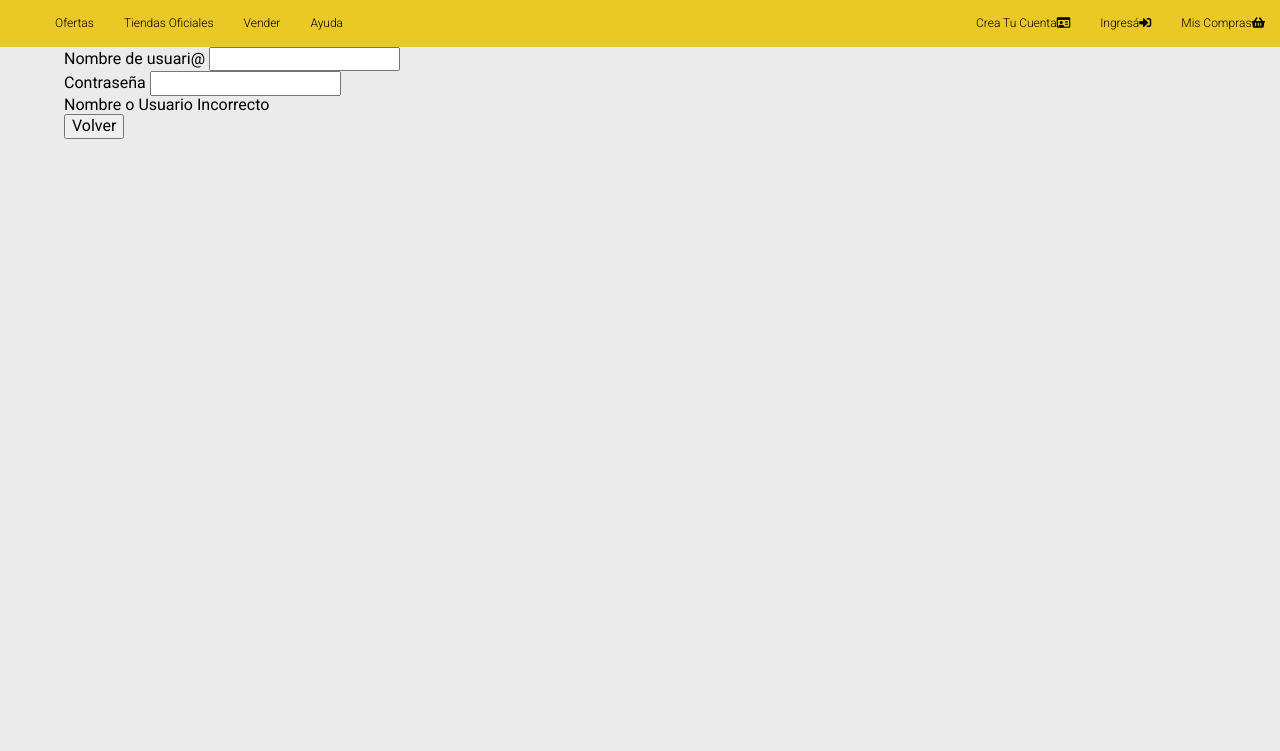
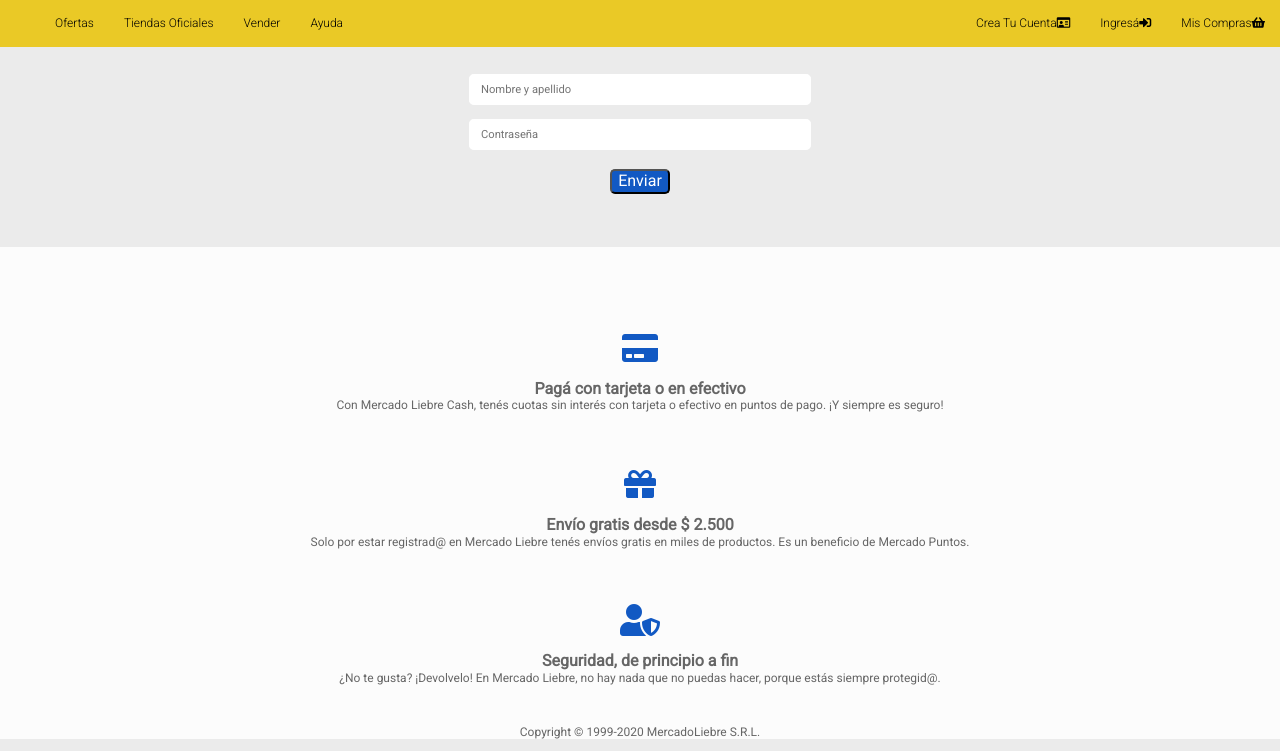
Before and after one commit to francoiturco/mercadoLiebre, a website: page views/login.html in a window 1280 px wide. Shown: the part 91-842 px from the top of the page. Before the commit the page ends 800 px from the top, so only its background shows below. Drawn offline with Linux system fonts and the light colour scheme; files that its build step writes are made by us from their sources.

Commit message:
login funcionando bien

```diff
--- a/public/css/styles.css
+++ b/public/css/styles.css
@@ -147,21 +147,38 @@
     margin-left: 20px;
 }
 
-.main{
-    text-align: center;
+.main-login{
     display: flex;
     justify-content: center;
+    text-align: center;
+}
+
+.main-register{
+    display: flex;
+    justify-content: center;
+    text-align: center;
+}
+
+.formulario-login{
+    display: flex;
+    flex-direction: column;
+    width: 400px;
+    height: 200px;
+    justify-content: center;
+}
+
+.campo-login{
+    height: 45px;
 }
 
 .formulario-registro{
     text-align: center;
-    height: 800px;
     width: 400px;
 }
 
 .campo{
-    margin-top: 15px;
-    margin-bottom: 15px;
+    margin-top: 35px;
+    margin-bottom: 35px;
     border-radius: 10px;
 }
 
@@ -206,6 +223,8 @@
     font-size: 20px;
     color: black;
     font-weight: 500;
+    text-align: justify;
+    margin: 30px;
 }
 
 .label-input{
@@ -214,20 +233,28 @@
     margin: 0;
     border-radius: 5px;
     border: 1px white solid;
-    padding: 5px 10px;
-    width: 100%;
-    max-height: 100px;
-    max-width: 400px;
-    font-size: 60%;
+    padding: 8px 10px;
+    font-size: 70%;
 }
 
 .input-datos{
     align-self: center;
-    width: 20%;
+    width: 80%;
     border: 1px white solid;
     justify-content: space-between;
     margin: 0px;
     padding: 0px;
+}
+
+.input-fecha{
+    background: white;
+    color: #666;
+    margin: 0;
+    border-radius: 5px;
+    border: 1px white solid;
+    padding: 8px 10px;
+    font-size: 70%;
+    width: 85%;
 }
 
 @media (max-width: 360px){
--- a/views/login.html
+++ b/views/login.html
@@ -44,23 +44,45 @@
             <i class="fas fa-bars burger"></i>
         </div>
     </header>
-    <main>
-        <form action="/home" method="GET">
-            <div>
-                <label for="user-name">Nombre de usuari@</label>
-                <input type="text" name="nombreDeUsuario" id="user-name">
+    <main class="main-register">
+        <form class="formulario-login" action="/home" method="GET">
+            <div class="campo-login">
+                <label class="label-input" for="name">
+                <input class="input-datos" type="text" name="nombre" id="name" placeholder="Nombre y apellido">
+                </label>
+            </div>
+            <div class="campo-login">
+                <label class="label-input" for="contraseña">
+                <input class="input-datos" type="password" name="contraseña-usuario" id="contraseña" placeholder="Contraseña">
+                </label>
             </div>
             <div>
-                <label for="contraseña">Contraseña</label>
-                <input type="password" name="contraseña-usuario" id="contraseña">
+                <span class="feedback"></span>
             </div>
-            <div>
-                <span class="feedback">Nombre o Usuario Incorrecto</span>
-            </div>
-            <div>
-                <a href="/home"><button>Volver</button></a>
+            <div class="campo-login">
+                <a class="botton-enviar" href="/home"><button class="buttons-register">Enviar</button></a>
             </div>
         </form>
     </main>
+    <footer>
+        <section>
+            <div class="iconos_titulos"><i class="fas fa-credit-card"></i></div>
+            <p class="titulo_footer">Pagá con tarjeta o en efectivo</p>
+            <p class="info_titulo">Con Mercado Liebre Cash, tenés cuotas sin interés con tarjeta o efectivo en puntos de pago. ¡Y siempre es seguro!</p>
+        </section>
+        <section>
+            <div class="iconos_titulos"><i class="fas fa-gift"></i></div>
+            <p class="titulo_footer">Envío gratis desde $ 2.500</p>
+            <p class="info_titulo">Solo por estar registrad@ en Mercado Liebre tenés envíos gratis en miles de productos. Es un beneficio de Mercado Puntos.</p>
+        </section>
+        <section>
+            <div class="iconos_titulos"><i class="fas fa-user-shield"></i></div>
+            <p class="titulo_footer">Seguridad, de principio a fin</p>
+            <p class="info_titulo">¿No te gusta? ¡Devolvelo! En Mercado Liebre, no hay nada que no puedas hacer, porque estás siempre protegid@.</p>
+        </section>
+        <section>
+            <p class="copyright">Copyright © 1999-2020 MercadoLiebre S.R.L.</p>
+        </section>
+    </footer>
 </body>
 </html>
```
Also changed, not shown: views/register.html (+33 -7 lines).
